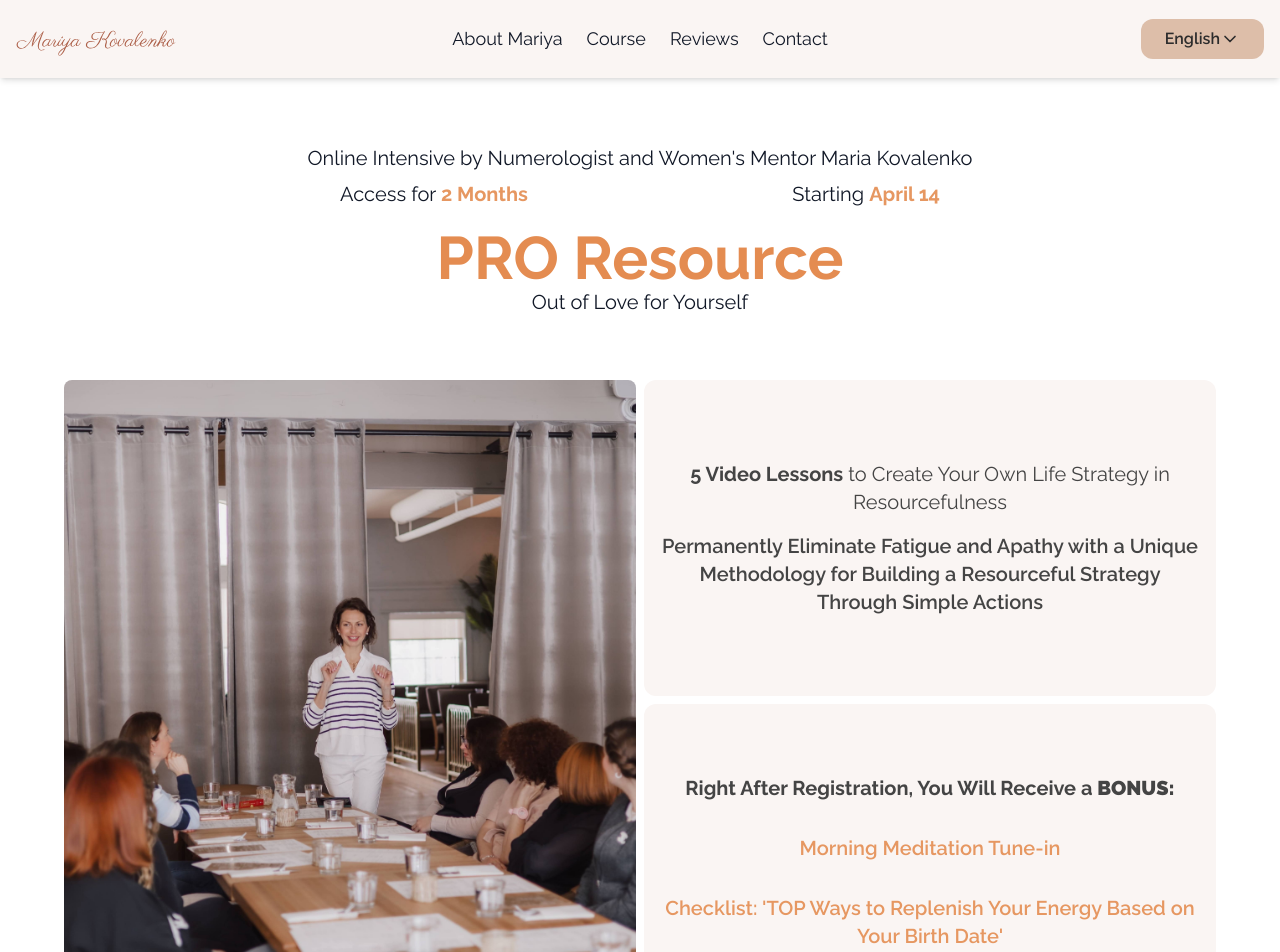
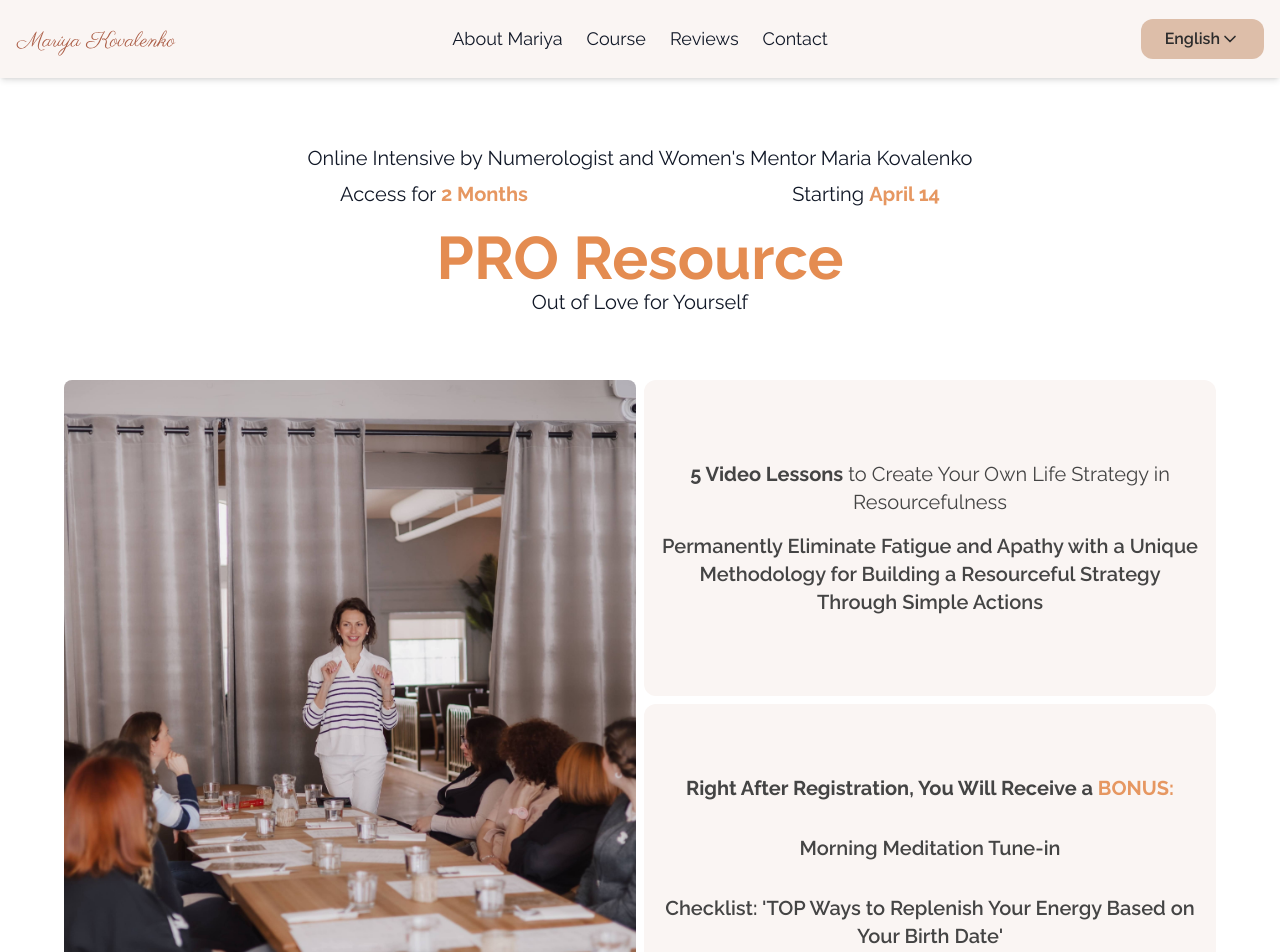
Before and after one commit to Mo2207/Astrology-Site, a Next.js app: page / in a window 1280 px wide. Shown: the top 952 px of the page. Built offline with nearby package versions, Linux system fonts and the light colour scheme.

Commit message:
Update hero.tsx
ui updates

```diff
--- a/src/app/components/hero.tsx
+++ b/src/app/components/hero.tsx
@@ -66,9 +66,9 @@ export default function Hero() {
         <div className="bg-[#faf5f3] flex justify-center items-center flex-col border-0 rounded-xl row-span-4 sm:row-span-3">
           <div className="text-center p-4 text-sm xxs:text-md xs:text-lg sm:text-lg lg:text-xl flex flex-col gap-6 xs:gap-2 sm:gap-1 md:gap-4">
             {/* <h2 className="font-bold pb-6">{t("hero.title.bonusTitle")}</h2> */}
-            <h2 className="font-bold pb-4" dangerouslySetInnerHTML={{ __html: t("hero.title.bonusTitle").replace(/<strong>/g, "<b>").replace(/<\/strong>/g, "</b>") }} />
-            <p className="font-semibold pb-4 text-[#E69761]">{t("hero.title.bonusText1")}</p>
-            <p className="font-semibold text-[#E69761]">{t("hero.title.bonusText2")}</p>
+            <h2 className="font-bold pb-4" dangerouslySetInnerHTML={{ __html: t("hero.title.bonusTitle").replace(/<strong>/g, "<span class='text-[#E69761]'>").replace(/<\/strong>/g, "</span>") }} />
+            <p className="font-semibold pb-4">{t("hero.title.bonusText1")}</p>
+            <p className="font-semibold">{t("hero.title.bonusText2")}</p>
           </div>
         </div>
 
@@ -93,7 +93,7 @@ export default function Hero() {
         </div>
 
         <div className="bg-[#faf5f3] flex justify-center items-center flex-col border-0 rounded-xl row-span-4 sm:row-span-3 mb-2">
-          <div className="text-center p-4 text-sm xxs:text-md xs:text-lg sm:text-lg lg:text-xl flex flex-col gap-6 xs:gap-2 sm:gap-1 md:gap-4">
+          <div className="text-center p-4 text-sm xxs:text-md xs:text-lg sm:text-lg lg:text-xl flex flex-col gap xs:gap-2 sm:gap-1 md:gap-4">
             {/* <h2 className="font-bold pb-6">{t("hero.title.bonusTitle")}</h2> */}
             <h2 className="font-bold pb-4" dangerouslySetInnerHTML={{ __html: t("hero.title.bonusTitle").replace(/<strong>/g, "<b>").replace(/<\/strong>/g, "</b>") }} />
             <p className="font-semibold pb-4 text-[#E69761]">{t("hero.title.bonusText1")}</p>
```
